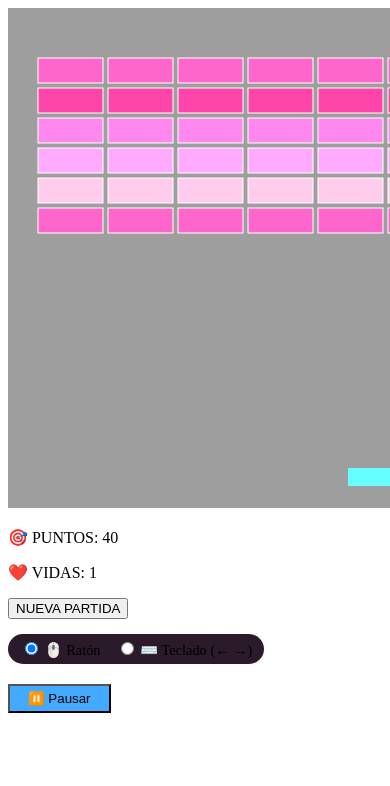
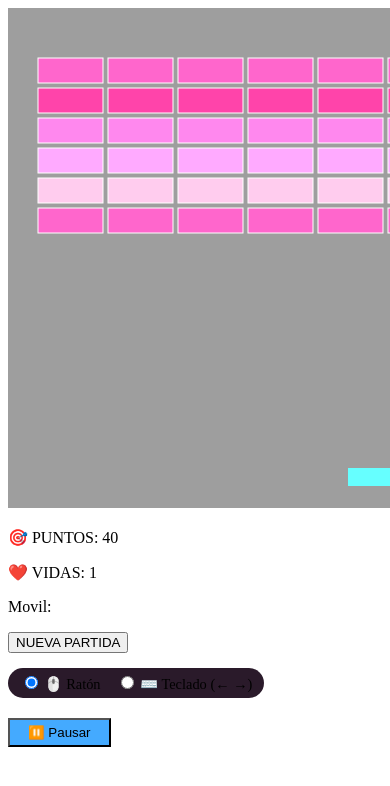
Before and after one commit to pepe00juan/pinballgame, a plain HTML site: page index.html in a window 390 px wide. Shown: the top 786 px of the page. Drawn offline with Linux system fonts and the light colour scheme.

Commit message:
Add mobile information paragraph to index.html

```diff
--- a/index.html
+++ b/index.html
@@ -14,6 +14,7 @@
   <div class="info">
     <p>🎯 PUNTOS: <span id="score">0</span></p>
     <p>❤️ VIDAS: <span id="lives">3</span></p>
+    <p> Movil: </p>
     <button id="resetButton">NUEVA PARTIDA</button>
   </div>
   <div class="controls">
```
